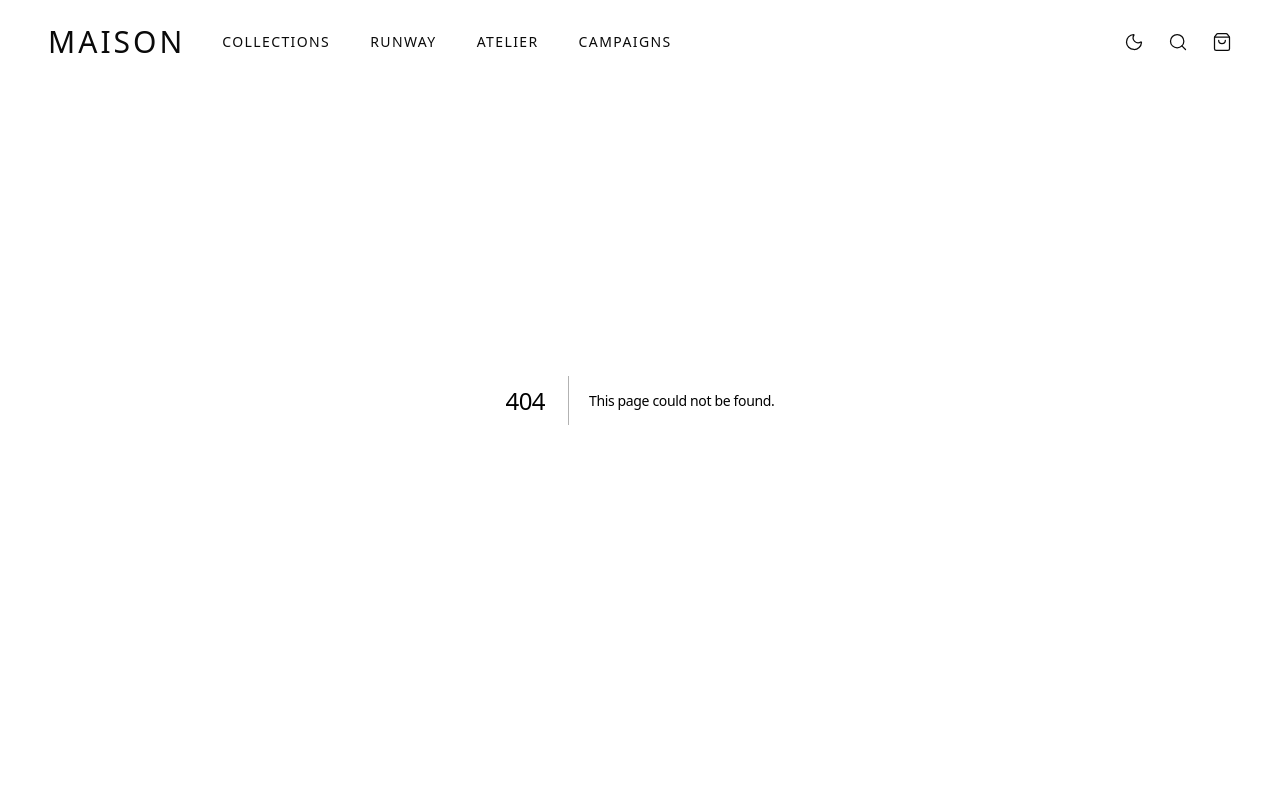
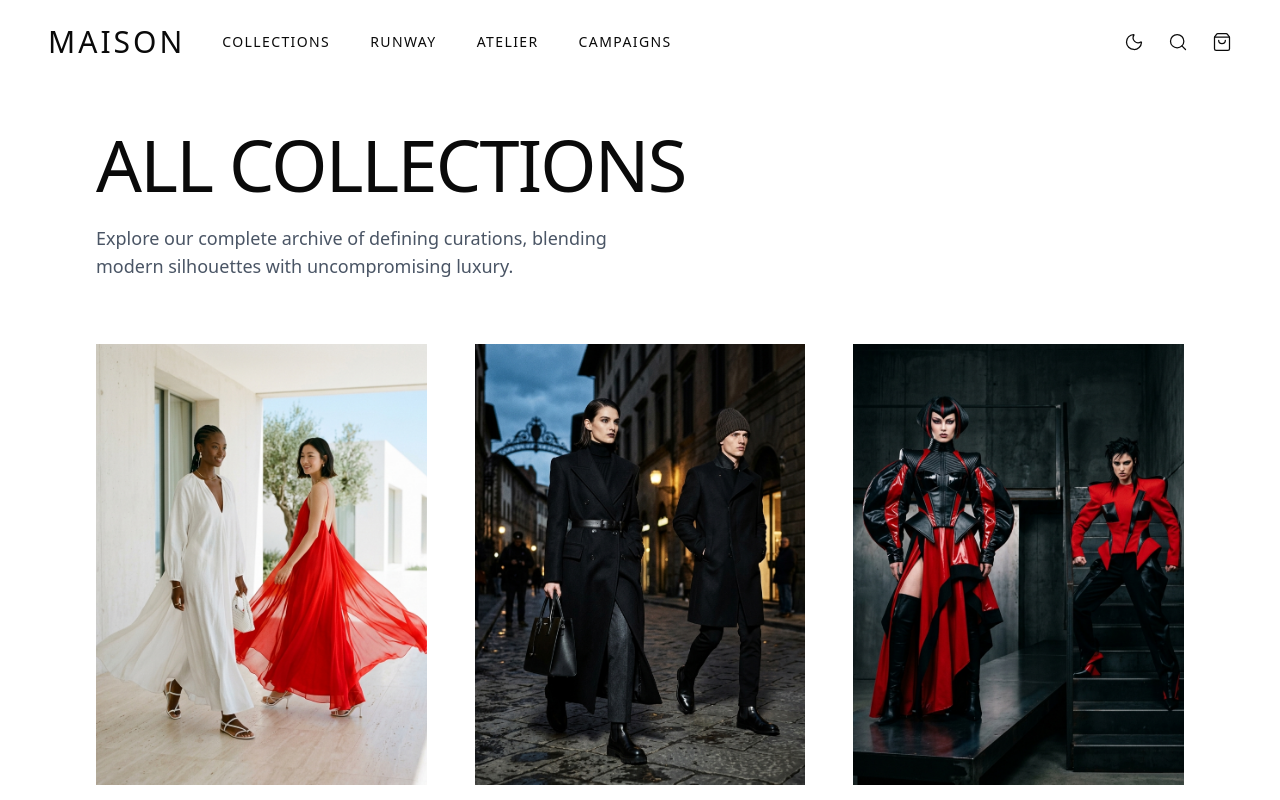
Before and after one commit to Aboli434/Fashion-Designer, a Next.js app: page /collections in a window 1280 px wide. Before the commit this address had no page. Shown: the top 800 px of the page. Built offline with nearby package versions, Linux system fonts and the light colour scheme; a web font is replaced by a local one.

Commit message:
feat: remove custom cursor and add collections listing page

```diff
--- /dev/null
+++ b/src/app/collections/page.tsx
@@ -0,0 +1,91 @@
+"use client";
+
+import { motion, Variants } from "framer-motion";
+import Image from "next/image";
+import Link from "next/link";
+import { collections } from "@/lib/data";
+
+const containerVariants: Variants = {
+  hidden: { opacity: 0 },
+  visible: {
+    opacity: 1,
+    transition: {
+      staggerChildren: 0.2,
+      delayChildren: 0.3,
+    },
+  },
+};
+
+const cardVariants: Variants = {
+  hidden: { y: 50, opacity: 0 },
+  visible: {
+    y: 0,
+    opacity: 1,
+    transition: {
+      duration: 0.8,
+      ease: [0.25, 0.1, 0.25, 1],
+    },
+  },
+};
+
+export default function CollectionsPage() {
+  return (
+    <main className="min-h-screen pt-32 pb-24 px-6 sm:px-12 md:px-24 bg-brand-white dark:bg-brand-black text-brand-black dark:text-brand-white">
+      <div className="max-w-7xl mx-auto">
+        <div className="mb-16">
+          <h1 className="font-serif text-5xl md:text-7xl tracking-tight uppercase mb-6">All Collections</h1>
+          <p className="text-gray-600 dark:text-gray-400 max-w-xl text-lg">
+            Explore our complete archive of defining curations, blending modern silhouettes with uncompromising luxury.
+          </p>
+        </div>
+
+        <motion.div
+          className="grid grid-cols-1 md:grid-cols-2 lg:grid-cols-3 gap-8 md:gap-12"
+          variants={containerVariants}
+          initial="hidden"
+          animate="visible"
+        >
+          {collections.map((collection) => (
+            <motion.div key={collection.id} variants={cardVariants} className="group cursor-pointer">
+              <Link href={`/collections/${collection.slug}`} className="block w-full h-full">
+                <div className="relative w-full aspect-[3/4] overflow-hidden mb-6">
+                  {/* Image Zoom Effect */}
+                  <motion.div
+                    className="w-full h-full"
+                    whileHover={{ scale: 1.05 }}
+                    transition={{ duration: 0.6, ease: [0.25, 0.1, 0.25, 1] }}
+                  >
+                    <Image
+                      src={collection.image}
+                      alt={collection.title}
+                      fill
+                      className="object-cover"
+                      sizes="(max-width: 768px) 100vw, (max-width: 1200px) 50vw, 33vw"
+                    />
+                  </motion.div>
+
+                  {/* Dark Overlay on Hover */}
+                  <div className="absolute inset-0 bg-brand-black/0 group-hover:bg-brand-black/20 transition-colors duration-500 z-10" />
+
+                  {/* Explore Button Reveal */}
+                  <div className="absolute inset-0 flex items-center justify-center opacity-0 group-hover:opacity-100 transition-opacity duration-500 z-20">
+                    <span className="bg-brand-white text-brand-black px-6 py-3 text-xs tracking-widest uppercase font-medium">Explore</span>
+                  </div>
+                </div>
+
+                <div className="space-y-2">
+                  <h3 className="font-serif text-2xl uppercase tracking-wide group-hover:text-brand-red transition-colors duration-300">
+                    {collection.title}
+                  </h3>
+                  <p className="text-gray-600 dark:text-gray-400 text-sm">
+                    {collection.description}
+                  </p>
+                </div>
+              </Link>
+            </motion.div>
+          ))}
+        </motion.div>
+      </div>
+    </main>
+  );
+}
--- a/src/app/globals.css
+++ b/src/app/globals.css
@@ -37,4 +37,23 @@
   .text-balance {
     text-wrap: balance;
   }
+
+  /* Hide scrollbar for Chrome, Safari and Opera */
+  .no-scrollbar::-webkit-scrollbar {
+    display: none;
+  }
+  /* Hide scrollbar for IE, Edge and Firefox */
+  .no-scrollbar {
+    -ms-overflow-style: none;  /* IE and Edge */
+    scrollbar-width: none;  /* Firefox */
+  }
 }
+
+/* Apply globally to body */
+::-webkit-scrollbar {
+  display: none;
+}
+html {
+  -ms-overflow-style: none;
+  scrollbar-width: none;
+}
--- a/src/app/layout.tsx
+++ b/src/app/layout.tsx
@@ -4,7 +4,6 @@ import "./globals.css";
 import { cn } from "@/lib/utils";
 import { Navbar } from "@/components/layout/Navbar";
 import { ThemeProvider } from "@/components/providers/ThemeProvider";
-import { CustomCursor } from "@/components/ui/CustomCursor";
 import { InitialLoader } from "@/components/animations/InitialLoader";
 import { Footer } from "@/components/layout/Footer";
 
@@ -44,7 +43,6 @@ export default function RootLayout({
           disableTransitionOnChange={false}
         >
           <InitialLoader />
-          <CustomCursor />
           <Navbar />
           {children}
           <Footer />
--- a/src/components/sections/HeroSection.tsx
+++ b/src/components/sections/HeroSection.tsx
@@ -54,10 +54,10 @@ export function HeroSection({ data }: { data: HeroData }) {
   return (
     <section
       ref={containerRef}
-      className="relative w-full h-screen flex flex-col lg:flex-row overflow-hidden bg-brand-white dark:bg-brand-black"
+      className="relative w-full min-h-screen lg:h-screen flex flex-col lg:flex-row overflow-hidden bg-brand-white dark:bg-brand-black"
     >
       {/* Left Content */}
-      <div className="flex-1 flex flex-col justify-center px-6 sm:px-12 md:px-24 pt-32 lg:pt-0 z-10">
+      <div className="flex-1 flex flex-col justify-center px-6 sm:px-12 md:px-24 pt-32 pb-16 lg:pt-0 lg:pb-0 z-10">
         <div className="max-w-xl">
           {/* Headline */}
           <h1 className="font-serif text-5xl sm:text-6xl md:text-8xl lg:text-[7rem] leading-[1.1] tracking-tight text-brand-black dark:text-brand-white uppercase mb-8">
@@ -97,7 +97,7 @@ export function HeroSection({ data }: { data: HeroData }) {
       </div>
 
       {/* Right Image */}
-      <div className="flex-1 relative h-[50vh] lg:h-screen w-full overflow-hidden mt-12 lg:mt-0">
+      <div className="flex-1 relative min-h-[50vh] lg:h-screen w-full overflow-hidden">
         <motion.div
           className="absolute inset-0 w-full h-full"
           style={{ y: imageY, scale: imageScale }}
```
